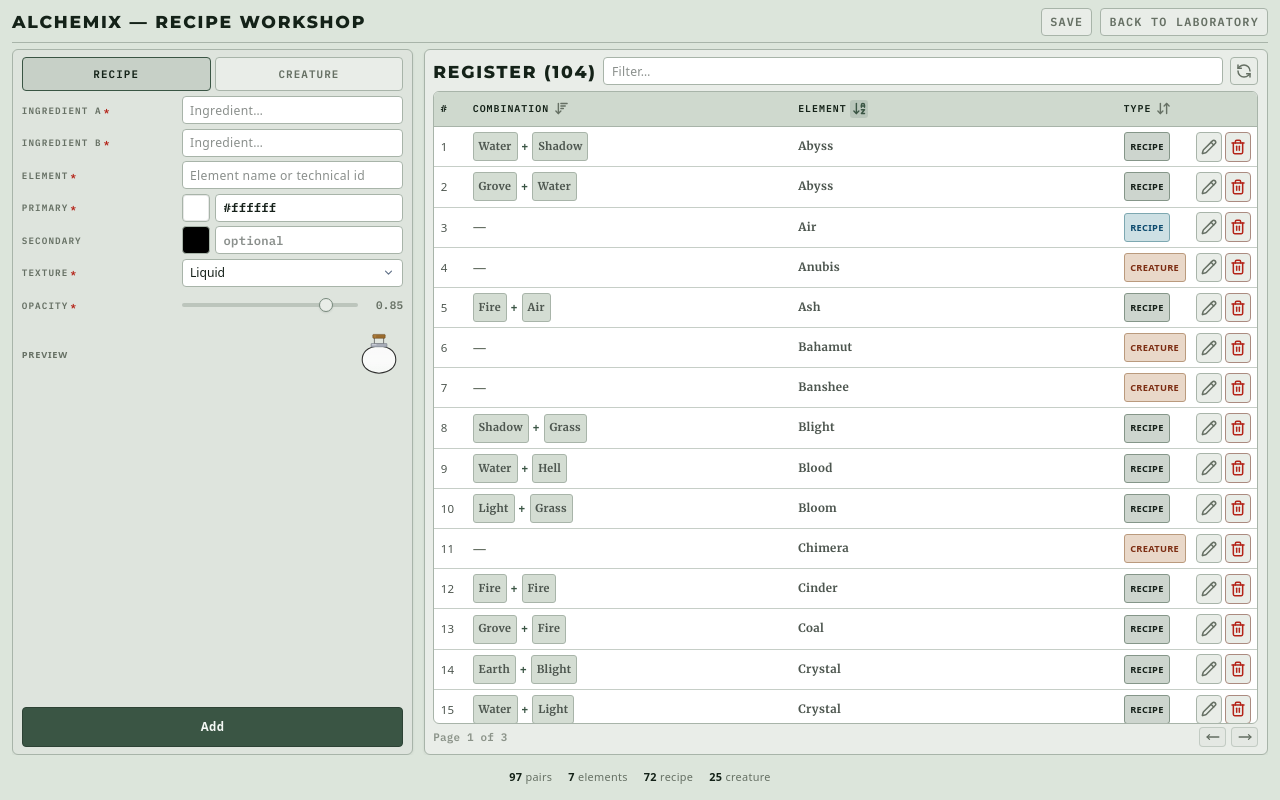
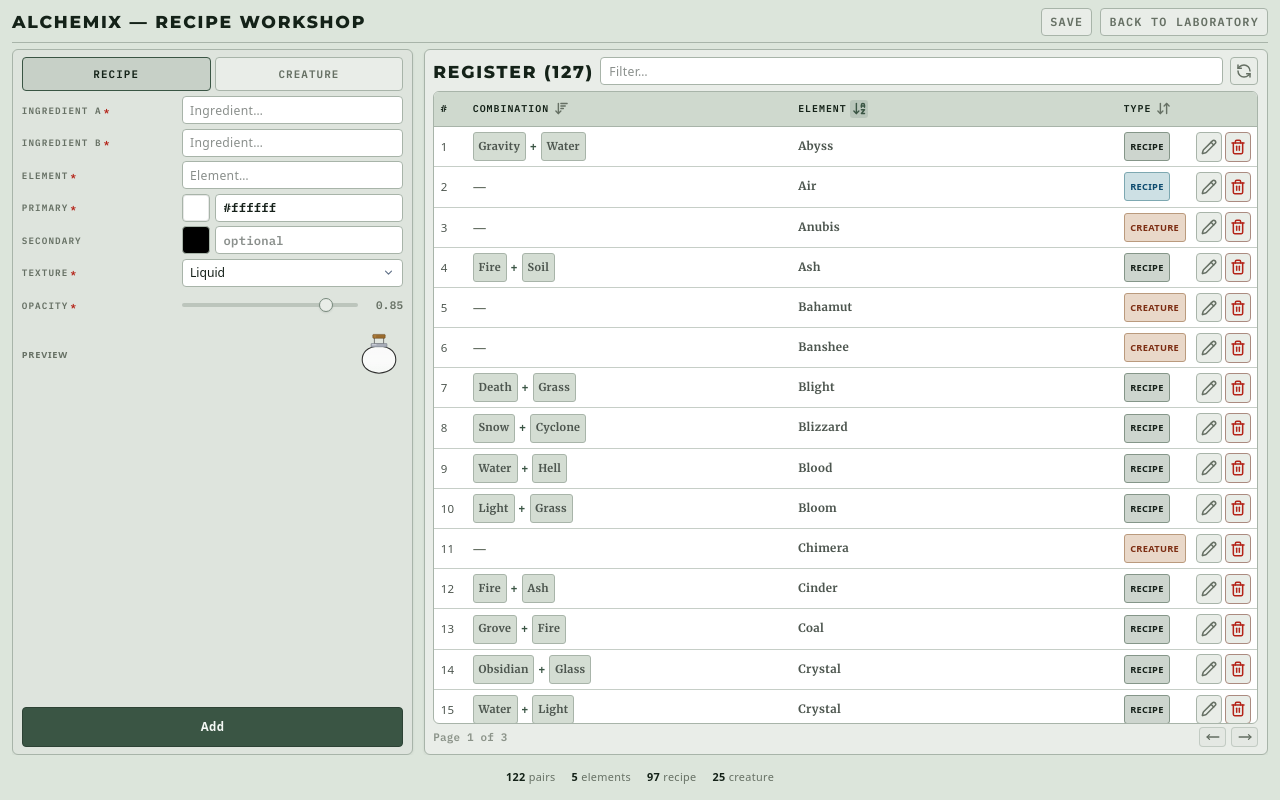
Before and after one commit to SteveRothier/Alchemix, a React (Vite) app: page /#/recipes in a window 1280 px wide. Built offline with nearby package versions, Linux system fonts and the light colour scheme.

Commit message:
Correction dans le textbox de ELEMENT pour autoristion la saisie libre

```diff
--- a/src/data/craftedVials.ts
+++ b/src/data/craftedVials.ts
@@ -9,6 +9,17 @@ export type CraftedVialTemplate = Omit<
 
 /** Fioles du catalogue seed (sans `discoveredAt`). */
 export const CRAFTED_VIAL_TEMPLATES: Record<string, CraftedVialTemplate> = {
+  'Blizzard': {
+    id: "Blizzard",
+    type: "element",
+    name: "Blizzard",
+    liquid: {
+      primaryColor: "#ffffff",
+      opacity: 0.85,
+      texture: "liquid",
+    },
+    recipe: { ingredientA: "snow", ingredientB: "craft-cyclone" },
+  },
   'blood': {
     id: "blood",
     type: "element",
@@ -30,19 +41,7 @@ export const CRAFTED_VIAL_TEMPLATES: Record<string, CraftedVialTemplate> = {
       opacity: 0.9,
       texture: "wave",
     },
-    recipe: { ingredientA: "el-water", ingredientB: "el-shadow" },
-  },
-  'craft-amalgam-abyss': {
-    id: "craft-amalgam-abyss",
-    type: "element",
-    name: "Abyss",
-    liquid: {
-      primaryColor: "#278486",
-      secondaryColor: "#67aea9",
-      opacity: 0.89,
-      texture: "wave",
-    },
-    recipe: { ingredientA: "craft-grove", ingredientB: "el-water" },
+    recipe: { ingredientA: "gravity", ingredientB: "el-water" },
   },
   'craft-amalgam-crystal': {
     id: "craft-amalgam-crystal",
@@ -54,7 +53,7 @@ export const CRAFTED_VIAL_TEMPLATES: Record<string, CraftedVialTemplate> = {
       opacity: 0.89,
       texture: "smoke",
     },
-    recipe: { ingredientA: "el-earth", ingredientB: "craft-blight" },
+    recipe: { ingredientA: "craft-obsidian", ingredientB: "Glass" },
   },
   'craft-amalgam-twilight': {
     id: "craft-amalgam-twilight",
@@ -78,7 +77,7 @@ export const CRAFTED_VIAL_TEMPLATES: Record<string, CraftedVialTemplate> = {
       opacity: 0.7,
       texture: "smoke",
     },
-    recipe: { ingredientA: "el-fire", ingredientB: "el-air" },
+    recipe: { ingredientA: "el-fire", ingredientB: "craft-soil" },
   },
   'craft-blight': {
     id: "craft-blight",
@@ -90,7 +89,7 @@ export const CRAFTED_VIAL_TEMPLATES: Record<string, CraftedVialTemplate> = {
       opacity: 0.88,
       texture: "smoke",
     },
-    recipe: { ingredientA: "el-shadow", ingredientB: "el-grass" },
+    recipe: { ingredientA: "death", ingredientB: "el-grass" },
   },
   'craft-bloom': {
     id: "craft-bloom",
@@ -114,7 +113,7 @@ export const CRAFTED_VIAL_TEMPLATES: Record<string, CraftedVialTemplate> = {
       opacity: 0.92,
       texture: "spark",
     },
-    recipe: { ingredientA: "el-fire", ingredientB: "el-fire" },
+    recipe: { ingredientA: "el-fire", ingredientB: "craft-ash" },
   },
   'craft-coal': {
     id: "craft-coal",
@@ -186,7 +185,7 @@ export const CRAFTED_VIAL_TEMPLATES: Record<string, CraftedVialTemplate> = {
       opacity: 0.825,
       texture: "wave",
     },
-    recipe: { ingredientA: "el-earth", ingredientB: "craft-cyclone" },
+    recipe: { ingredientA: "craft-sand", ingredientB: "el-earth" },
   },
   'craft-ember': {
     id: "craft-ember",
@@ -282,7 +281,7 @@ export const CRAFTED_VIAL_TEMPLATES: Record<string, CraftedVialTemplate> = {
       opacity: 0.89,
       texture: "smoke",
     },
-    recipe: { ingredientA: "craft-blight", ingredientB: "el-grass" },
+    recipe: { ingredientA: "el-light", ingredientB: "craft-mist" },
   },
   'craft-gold': {
     id: "craft-gold",
@@ -294,7 +293,7 @@ export const CRAFTED_VIAL_TEMPLATES: Record<string, CraftedVialTemplate> = {
       opacity: 0.88,
       texture: "spark",
     },
-    recipe: { ingredientA: "el-earth", ingredientB: "el-light" },
+    recipe: { ingredientA: "Metal", ingredientB: "el-light" },
   },
   'craft-granite': {
     id: "craft-granite",
@@ -486,7 +485,7 @@ export const CRAFTED_VIAL_TEMPLATES: Record<string, CraftedVialTemplate> = {
       opacity: 0.9,
       texture: "wave",
     },
-    recipe: { ingredientA: "craft-grove", ingredientB: "craft-abyss" },
+    recipe: { ingredientA: "Time", ingredientB: "craft-abyss" },
   },
   'craft-pollen': {
     id: "craft-pollen",
@@ -558,7 +557,7 @@ export const CRAFTED_VIAL_TEMPLATES: Record<string, CraftedVialTemplate> = {
       opacity: 0.9,
       texture: "liquid",
     },
-    recipe: { ingredientA: "el-earth", ingredientB: "el-grass" },
+    recipe: { ingredientA: "craft-mud", ingredientB: "el-fire" },
   },
   'craft-space': {
     id: "craft-space",
@@ -570,7 +569,7 @@ export const CRAFTED_VIAL_TEMPLATES: Record<string, CraftedVialTemplate> = {
       opacity: 0.725,
       texture: "smoke",
     },
-    recipe: { ingredientA: "el-air", ingredientB: "craft-grove" },
+    recipe: { ingredientA: "gravity", ingredientB: "craft-void" },
   },
   'craft-spark': {
     id: "craft-spark",
@@ -666,7 +665,7 @@ export const CRAFTED_VIAL_TEMPLATES: Record<string, CraftedVialTemplate> = {
       opacity: 0.78,
       texture: "wave",
     },
-    recipe: { ingredientA: "el-air", ingredientB: "el-grass" },
+    recipe: { ingredientA: "storm", ingredientB: "rain" },
   },
   'craft-thicket': {
     id: "craft-thicket",
@@ -690,7 +689,7 @@ export const CRAFTED_VIAL_TEMPLATES: Record<string, CraftedVialTemplate> = {
       opacity: 0.85,
       texture: "spark",
     },
-    recipe: { ingredientA: "el-water", ingredientB: "craft-crystal" },
+    recipe: { ingredientA: "craft-surge", ingredientB: "craft-wind" },
   },
   'craft-tornado': {
     id: "craft-tornado",
@@ -750,7 +749,7 @@ export const CRAFTED_VIAL_TEMPLATES: Record<string, CraftedVialTemplate> = {
       opacity: 0.88,
       texture: "bubbles",
     },
-    recipe: { ingredientA: "craft-mist", ingredientB: "el-shadow" },
+    recipe: { ingredientA: "Poison", ingredientB: "el-shadow" },
   },
   'craft-void': {
     id: "craft-void",
@@ -762,7 +761,7 @@ export const CRAFTED_VIAL_TEMPLATES: Record<string, CraftedVialTemplate> = {
       opacity: 0.85,
       texture: "smoke",
     },
-    recipe: { ingredientA: "el-air", ingredientB: "el-shadow" },
+    recipe: { ingredientA: "storm", ingredientB: "el-earth" },
   },
   'craft-wildspark': {
     id: "craft-wildspark",
@@ -952,6 +951,7 @@ export const CRAFTED_VIAL_TEMPLATES: Record<string, CraftedVialTemplate> = {
     id: "creature-yeti",
     type: "creature",
     name: "Yeti",
+    recipe: { ingredientA: "Blizzard", ingredientB: "Blizzard" },
   },
   'death': {
     id: "death",
@@ -962,6 +962,40 @@ export const CRAFTED_VIAL_TEMPLATES: Record<string, CraftedVialTemplate> = {
       opacity: 0.85,
       texture: "mist",
     },
+    recipe: { ingredientA: "Life", ingredientB: "Time" },
+  },
+  'desert': {
+    id: "desert",
+    type: "element",
+    name: "Desert",
+    liquid: {
+      primaryColor: "#ffffff",
+      opacity: 0.85,
+      texture: "liquid",
+    },
+    recipe: { ingredientA: "craft-sand", ingredientB: "el-earth" },
+  },
+  'dune': {
+    id: "dune",
+    type: "element",
+    name: "Dune",
+    liquid: {
+      primaryColor: "#ffffff",
+      opacity: 0.85,
+      texture: "liquid",
+    },
+    recipe: { ingredientA: "desert", ingredientB: "craft-wind-air" },
+  },
+  'Dust': {
+    id: "Dust",
+    type: "element",
+    name: "Dust",
+    liquid: {
+      primaryColor: "#ffffff",
+      opacity: 0.85,
+      texture: "liquid",
+    },
+    recipe: { ingredientA: "craft-wind", ingredientB: "craft-stone" },
   },
   'el-light': {
     id: "el-light",
@@ -973,7 +1007,7 @@ export const CRAFTED_VIAL_TEMPLATES: Record<string, CraftedVialTemplate> = {
       opacity: 0.75,
       texture: "spark",
     },
-    recipe: { ingredientA: "craft-steam", ingredientB: "craft-sand" },
+    recipe: { ingredientA: "Plasma", ingredientB: "el-air" },
   },
   'el-shadow': {
     id: "el-shadow",
@@ -985,7 +1019,29 @@ export const CRAFTED_VIAL_TEMPLATES: Record<string, CraftedVialTemplate> = {
       opacity: 0.85,
       texture: "smoke",
     },
-    recipe: { ingredientA: "craft-mist", ingredientB: "craft-ash" },
+    recipe: { ingredientA: "craft-murk", ingredientB: "el-air" },
+  },
+  'el-water': {
+    id: "el-water",
+    type: "element",
+    name: "Water",
+    liquid: {
+      primaryColor: "#ffffff",
+      opacity: 0.85,
+      texture: "liquid",
+    },
+    recipe: { ingredientA: "el-fire", ingredientB: "ice" },
+  },
+  'Electric': {
+    id: "Electric",
+    type: "element",
+    name: "Electric",
+    liquid: {
+      primaryColor: "#ffffff",
+      opacity: 0.85,
+      texture: "liquid",
+    },
+    recipe: { ingredientA: "storm", ingredientB: "el-air" },
   },
   'Glass': {
     id: "Glass",
@@ -997,7 +1053,7 @@ export const CRAFTED_VIAL_TEMPLATES: Record<string, CraftedVialTemplate> = {
       opacity: 0.49,
       texture: "crystal",
     },
-    recipe: { ingredientA: "el-fire", ingredientB: "craft-sand" },
+    recipe: { ingredientA: "Plasma", ingredientB: "craft-stone" },
   },
   'gravity': {
     id: "gravity",
@@ -1008,6 +1064,18 @@ export const CRAFTED_VIAL_TEMPLATES: Record<string, CraftedVialTemplate> = {
       opacity: 0.85,
       texture: "liquid",
     },
+    recipe: { ingredientA: "el-earth", ingredientB: "craft-void" },
+  },
+  'heat': {
+    id: "heat",
+    type: "element",
+    name: "Heat",
+    liquid: {
+      primaryColor: "#ffffff",
+      opacity: 0.85,
+      texture: "liquid",
+    },
+    recipe: { ingredientA: "el-fire", ingredientB: "el-air" },
   },
   'hell': {
     id: "hell",
@@ -1020,4 +1088,191 @@ export const CRAFTED_VIAL_TEMPLATES: Record<string, CraftedVialTemplate> = {
     },
     recipe: { ingredientA: "death", ingredientB: "el-shadow" },
   },
+  'ice': {
+    id: "ice",
+    type: "element",
+    name: "Ice",
+    liquid: {
+      primaryColor: "#ffffff",
+      opacity: 0.85,
+      texture: "liquid",
+    },
+    recipe: { ingredientA: "el-water", ingredientB: "el-air" },
+  },
+  'Life': {
+    id: "Life",
+    type: "element",
+    name: "Life",
+    liquid: {
+      primaryColor: "#ffffff",
+      opacity: 0.85,
+      texture: "liquid",
+    },
+    recipe: { ingredientA: "Plant", ingredientB: "el-water" },
+  },
+  'Metal': {
+    id: "Metal",
+    type: "element",
+    name: "Metal",
+    liquid: {
+      primaryColor: "#ffffff",
+      opacity: 0.85,
+      texture: "liquid",
+    },
+    recipe: { ingredientA: "craft-stone", ingredientB: "el-fire" },
+  },
+  'Nuclear': {
+    id: "Nuclear",
+    type: "element",
+    name: "Nuclear",
+    liquid: {
+      primaryColor: "#ffffff",
+      opacity: 0.85,
+      texture: "liquid",
+    },
+    recipe: { ingredientA: "craft-glow", ingredientB: "Radiation" },
+  },
+  'Plant': {
+    id: "Plant",
+    type: "element",
+    name: "Plant",
+    liquid: {
+      primaryColor: "#ffffff",
+      opacity: 0.85,
+      texture: "liquid",
+    },
+    recipe: { ingredientA: "el-water", ingredientB: "craft-soil" },
+  },
+  'Plasma': {
+    id: "Plasma",
+    type: "element",
+    name: "Plasma",
+    liquid: {
+      primaryColor: "#ffffff",
+      opacity: 0.85,
+      texture: "liquid",
+    },
+    recipe: { ingredientA: "Electric", ingredientB: "el-fire" },
+  },
+  'Poison': {
+    id: "Poison",
+    type: "element",
+    name: "Poison",
+    liquid: {
+      primaryColor: "#ffffff",
+      opacity: 0.85,
+      texture: "liquid",
+    },
+    recipe: { ingredientA: "death", ingredientB: "Plant" },
+  },
+  'quicksand': {
+    id: "quicksand",
+    type: "element",
+    name: "Quicksand",
+    liquid: {
+      primaryColor: "#ffffff",
+      opacity: 0.85,
+      texture: "liquid",
+    },
+    recipe: { ingredientA: "craft-sand", ingredientB: "craft-soil" },
+  },
+  'Radiation': {
+    id: "Radiation",
+    type: "element",
+    name: "Radiation",
+    liquid: {
+      primaryColor: "#ffffff",
+      opacity: 0.85,
+      texture: "liquid",
+    },
+    recipe: { ingredientA: "el-fire", ingredientB: "Plasma" },
+  },
+  'rain': {
+    id: "rain",
+    type: "element",
+    name: "Rain",
+    liquid: {
+      primaryColor: "#ffffff",
+      opacity: 0.85,
+      texture: "liquid",
+    },
+    recipe: { ingredientA: "craft-wind", ingredientB: "el-water" },
+  },
+  'Rust': {
+    id: "Rust",
+    type: "element",
+    name: "Rust",
+    liquid: {
+      primaryColor: "#ffffff",
+      opacity: 0.85,
+      texture: "liquid",
+    },
+    recipe: { ingredientA: "Metal", ingredientB: "el-water" },
+  },
+  'smoke': {
+    id: "smoke",
+    type: "element",
+    name: "Smoke",
+    liquid: {
+      primaryColor: "#ffffff",
+      opacity: 0.85,
+      texture: "liquid",
+    },
+    recipe: { ingredientA: "el-fire", ingredientB: "Plant" },
+  },
+  'snow': {
+    id: "snow",
+    type: "element",
+    name: "Snow",
+    liquid: {
+      primaryColor: "#ffffff",
+      opacity: 0.85,
+      texture: "liquid",
+    },
+    recipe: { ingredientA: "ice", ingredientB: "el-air" },
+  },
+  'storm': {
+    id: "storm",
+    type: "element",
+    name: "Storm",
+    liquid: {
+      primaryColor: "#ffffff",
+      opacity: 0.85,
+      texture: "liquid",
+    },
+    recipe: { ingredientA: "rain", ingredientB: "craft-wind" },
+  },
+  'Time': {
+    id: "Time",
+    type: "element",
+    name: "Time",
+    liquid: {
+      primaryColor: "#ffffff",
+      opacity: 0.85,
+      texture: "liquid",
+    },
+    recipe: { ingredientA: "el-shadow", ingredientB: "el-light" },
+  },
+  'Tree': {
+    id: "Tree",
+    type: "element",
+    name: "Tree",
+    liquid: {
+      primaryColor: "#ffffff",
+      opacity: 0.85,
+      texture: "liquid",
+    },
+    recipe: { ingredientA: "Plant", ingredientB: "Time" },
+  },
+  'Vortex': {
+    id: "Vortex",
+    type: "element",
+    name: "Vortex",
+    liquid: {
+      primaryColor: "#ffffff",
+      opacity: 0.85,
+      texture: "liquid",
+    },
+    recipe: { ingredientA: "el-fire", ingredientB: "craft-cyclone" },
+  },
 }
--- a/src/pages/RecipeManagerPage.tsx
+++ b/src/pages/RecipeManagerPage.tsx
@@ -243,6 +243,7 @@ function VialOptionCombo({
   value,
   onChange,
   options,
+  allowCustom = false,
   placeholder = 'Type to filter or pick…',
   autoComplete = 'on',
   compact = false,
@@ -252,6 +253,7 @@ function VialOptionCombo({
   value: string
   onChange: (id: string) => void
   options: VialPickOption[]
+  allowCustom?: boolean
   placeholder?: string
   autoComplete?: string
   compact?: boolean
@@ -304,6 +306,11 @@ function VialOptionCombo({
         setText(byId.name)
         return
       }
+      if (allowCustom) {
+        onChange(t)
+        setText(t)
+        return
+      }
       if (value) {
         const keep = options.find((o) => o.id === value)
         setText(keep?.name ?? inferLabelFromRef(value))
@@ -311,7 +318,7 @@ function VialOptionCombo({
         setText('')
       }
     },
-    [options, value, onChange],
+    [allowCustom, options, value, onChange],
   )
 
   const pick = useCallback(
@@ -936,6 +943,25 @@ function stableCatalogSoloClientId(id: string): number {
 
 function visualFromTemplate(id: string): VisualOverrideDraft {
   const t = CRAFTED_VIAL_TEMPLATES[id]
+  if (t?.type === 'element' && t.liquid) {
+    return {
+      primaryColor: t.liquid.primaryColor ?? '#ffffff',
+      secondaryColor: t.liquid.secondaryColor ?? '',
+      opacity: t.liquid.opacity ?? 0.85,
+      texture: t.liquid.texture ?? 'liquid',
+    }
+  }
+  const starter = STARTER_VIAL_DEFINITIONS.find(
+    (v) => v.id === id && v.type === 'element',
+  )
+  if (starter?.liquid) {
+    return {
+      primaryColor: starter.liquid.primaryColor ?? '#ffffff',
+      secondaryColor: starter.liquid.secondaryColor ?? '',
+      opacity: starter.liquid.opacity ?? 0.85,
+      texture: starter.liquid.texture ?? 'liquid',
+    }
+  }
   return {
     primaryColor: t?.liquid?.primaryColor ?? '#ffffff',
     secondaryColor: t?.liquid?.secondaryColor ?? '',
@@ -1553,6 +1579,26 @@ export function RecipeManagerPage() {
     setSoloIdInput('')
   }, [])
 
+  const handleElementResultChange = useCallback(
+    (value: string) => {
+      setElResultInput(value)
+      const resolved = resolveRefFromDisplayInput(
+        value,
+        displayName,
+        allKnownVialIds,
+      )
+      if (resolved.error || !resolved.ref.trim()) return
+      const ref = resolved.ref.trim()
+      if (!knownElementIdSet.has(ref)) return
+      const vis = visualOverrides[ref] ?? visualFromTemplate(ref)
+      setElPrimaryColor(vis.primaryColor)
+      setElSecondaryColor(vis.secondaryColor)
+      setElOpacity(String(vis.opacity))
+      setElTexture(vis.texture)
+    },
+    [allKnownVialIds, displayName, knownElementIdSet, visualOverrides],
+  )
+
   const exitRegisterRowEdit = useCallback(() => {
     setEditingPair(null)
     setEditingSolo(null)
@@ -2029,19 +2075,20 @@ export function RecipeManagerPage() {
                   <div className="ra-formRecipeLayout">
                     {editingSolo ? (
                       <>
-                        <div className="ra-formGroup ra-formGroup--fieldRow">
-                          <label htmlFor="elResult">
+                        <VialOptionCombo
+                          compact
+                          inputId="elResult"
+                          label={
+                            <>
                               Element<span className="ra-required">*</span>
-                          </label>
-                          <input
-                            id="elResult"
-                            className="ra-input"
+                            </>
+                          }
                           value={elResultInput}
-                            onChange={(e) => setElResultInput(e.target.value)}
-                            placeholder="Element name or technical id"
-                            autoComplete="off"
+                          onChange={handleElementResultChange}
+                          options={elementOptions}
+                          allowCustom
+                          placeholder="Element…"
                         />
-                        </div>
                         <p className="ra-hint">
                           Editing an element register entry from the Recipe tab.
                         </p>
@@ -2074,19 +2121,20 @@ export function RecipeManagerPage() {
                           options={ingredientOptions}
                           placeholder="Ingredient…"
                         />
-                        <div className="ra-formGroup ra-formGroup--fieldRow">
-                          <label htmlFor="elResult">
+                        <VialOptionCombo
+                          compact
+                          inputId="elResult"
+                          label={
+                            <>
                               Element<span className="ra-required">*</span>
-                          </label>
-                          <input
-                            id="elResult"
-                            className="ra-input"
+                            </>
+                          }
                           value={elResultInput}
-                            onChange={(e) => setElResultInput(e.target.value)}
-                            placeholder="Element name or technical id"
-                            autoComplete="off"
+                          onChange={handleElementResultChange}
+                          options={elementOptions}
+                          allowCustom
+                          placeholder="Element…"
                         />
-                        </div>
                         <div className="ra-formVisualStack">
                           <RaColorPickerField
                             id="elPrimaryColor"
```
Lines whose indentation alone changed are shown as unchanged.
